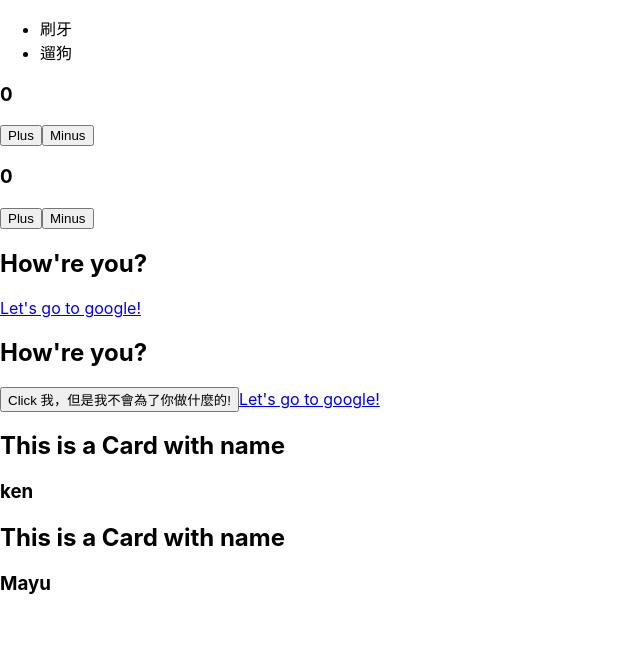
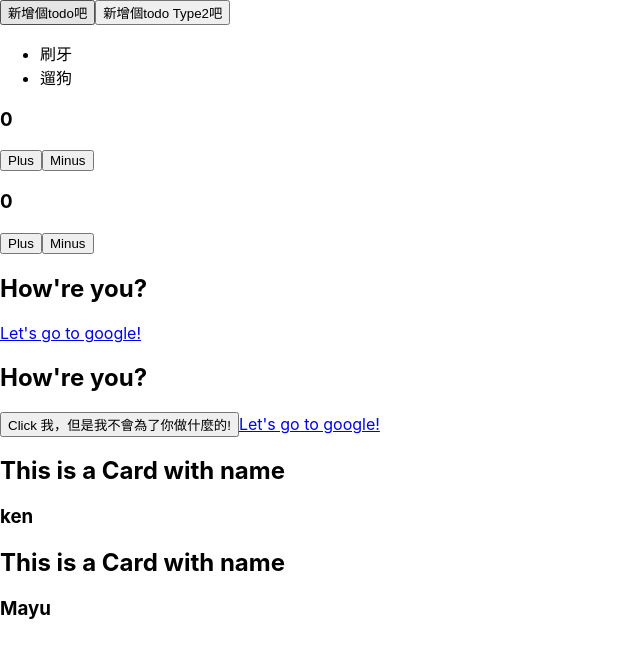
Before and after one commit to YouMinTW/react-tutorial, a React (Create React App) app: page / in a window 1280 px wide. Shown: the top 658 px of the page, without its empty margins (0-640 px from the left). Built offline with nearby package versions, Linux system fonts and the light colour scheme.

Commit message:
來新增些Todo吧

```diff
--- a/src/TodoCollection.js
+++ b/src/TodoCollection.js
@@ -2,10 +2,20 @@ import React from 'react'
 
 const TodoCollection = () => {
   const [ todos,setTodos ] = React.useState([{name:'刷牙',done:false},{name:'遛狗',done:false}])
+  const handleAddToDo = () => {
+    setTodos([...todos, {name:'睡覺',done:false}])
+  }
+  const handleAddToDoType2 = (newTodo) => {
+    setTodos([...todos, newTodo])
+  }
   return (
-    <ul>
-      { todos.map(todo => <li>{todo.name}</li>) }
-    </ul>
+    <>
+      <button onClick={handleAddToDo}>新增個todo吧</button>
+      <button onClick={()=>handleAddToDoType2({name:'睡覺',done:false})}>新增個todo Type2吧</button>
+      <ul>
+        { todos.map(todo => <li>{todo.name}</li>) }
+      </ul>
+    </>
   )
 }
 export default TodoCollection
```
